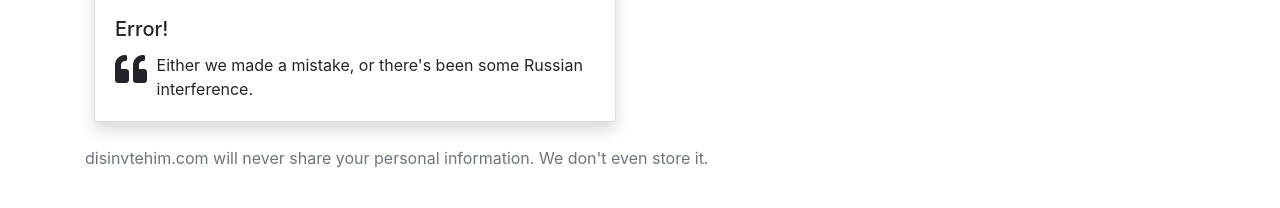
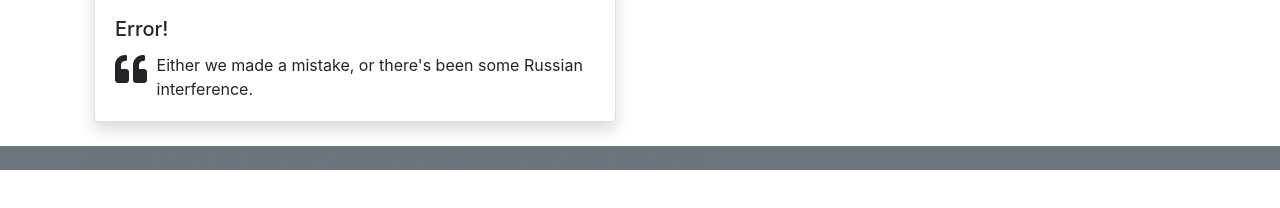
Before and after one commit to code585/code585.github.io, a plain HTML site: page error.html in a window 1280 px wide. Shown: the part 592-800 px from the top of the page. Drawn offline with nearby package versions, Linux system fonts and the light colour scheme.

Commit message:
add backgrounnd to all footers

```diff
--- a/error.html
+++ b/error.html
@@ -52,7 +52,7 @@
 			</div>
         </div>
       </main>
-      <footer class="footer">
+      <footer class="footer bg-secondary">
         <div class="container">
           <span class="text-muted">disinvtehim.com will never share your personal information. We don't even store it.</span>
         </div>
```
Also changed, not shown: eulogies.html (+1 -1 lines).
